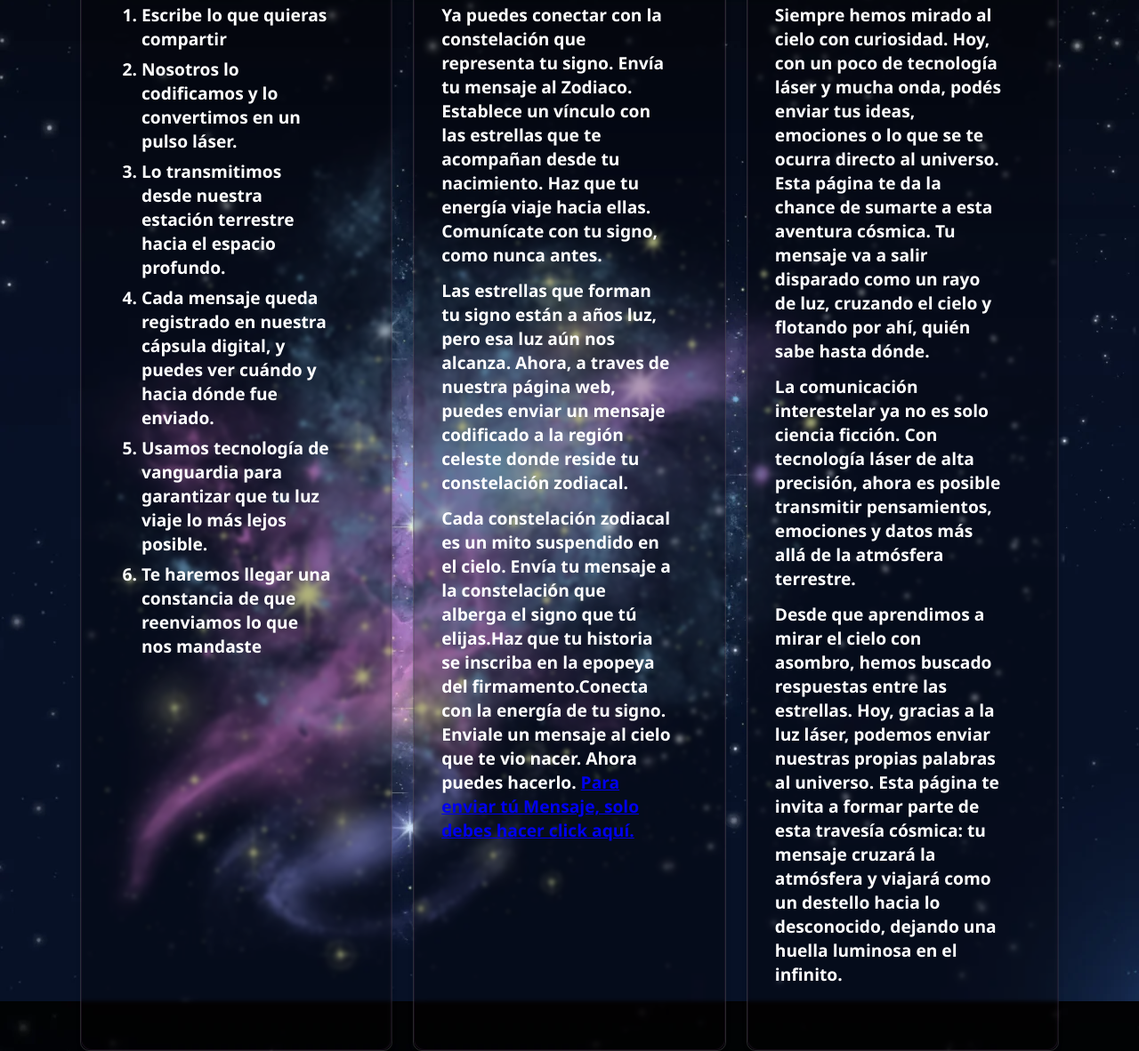
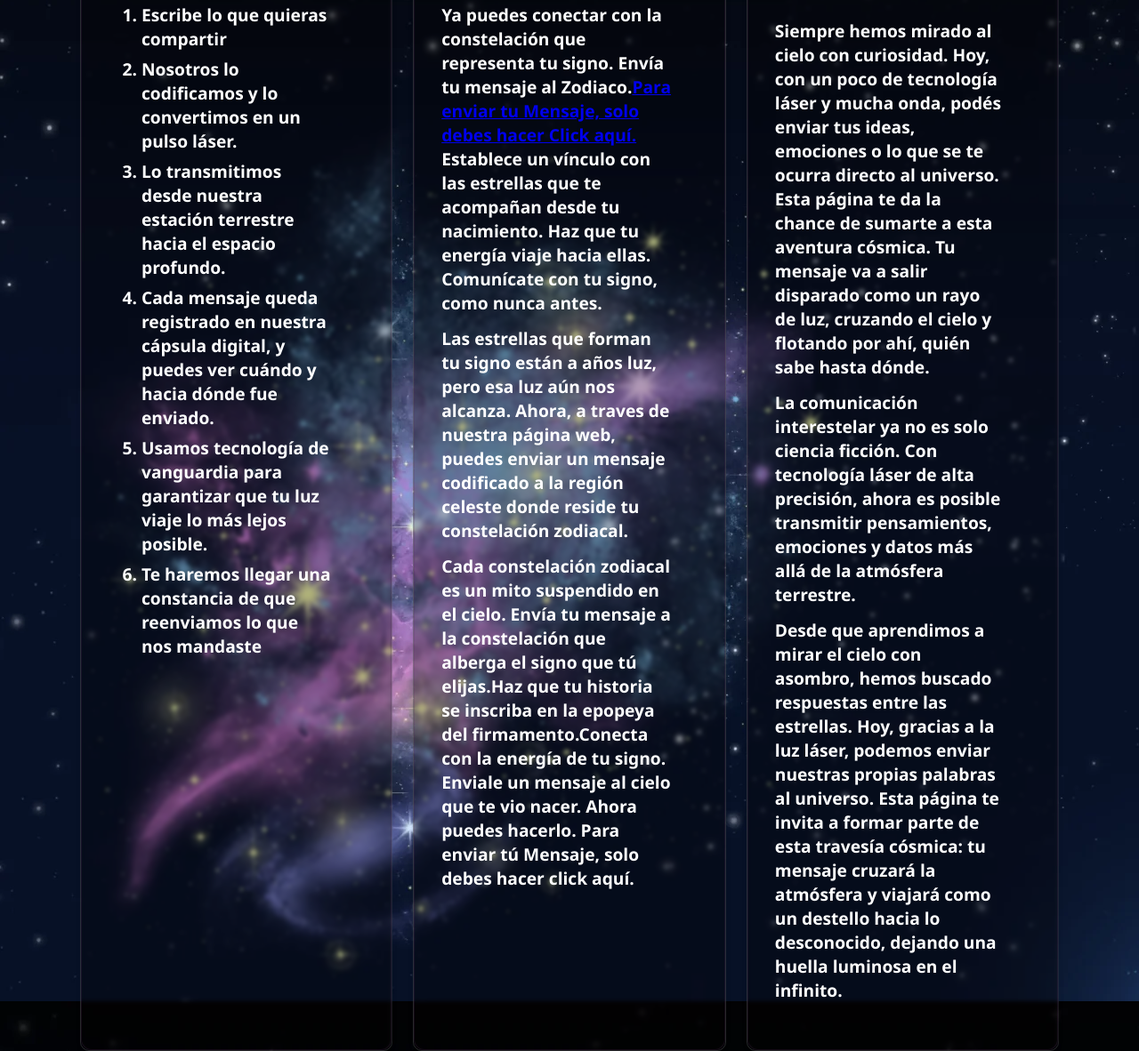
Before and after one commit to AndrewJohnVennette/StellarWave3, a website: page public/zodiacmessage.html in a window 1280 px wide. Shown: the part 314-1496 px from the top of the page at 89% size. Drawn offline with Linux system fonts and the light colour scheme.

Commit message:
Updated link
Updated the link to resend the user to the pay page

```diff
--- a/public/zodiacmessage.html
+++ b/public/zodiacmessage.html
@@ -103,14 +103,14 @@
             <h2>ENVÍA TU MENSAJE AL ZODIACO, SIN ESCALAS.</h2>
             <div class="glass">
                 <p>
-                    Ya puedes conectar con la constelación que representa tu signo. Envía tu mensaje al Zodiaco. Establece un vínculo con las estrellas que te acompañan desde tu nacimiento. Haz que tu energía viaje hacia ellas. Comunícate con tu signo, como nunca antes.
+                    Ya puedes conectar con la constelación que representa tu signo. Envía tu mensaje al Zodiaco.<a class="blink-02" href="http://">Para enviar tu Mensaje, solo debes hacer Click aquí.<a/> Establece un vínculo con las estrellas que te acompañan desde tu nacimiento. Haz que tu energía viaje hacia ellas. Comunícate con tu signo, como nunca antes.
                 </p>
                 <p>
                     Las estrellas que forman tu signo están a años luz, pero esa luz aún nos alcanza. Ahora, a traves de nuestra página web, puedes enviar un mensaje codificado a la región celeste donde reside tu constelación zodiacal.
                 </p>
                 <p>
                     Cada constelación zodiacal es un mito suspendido en el cielo. Envía tu mensaje a la constelación que alberga el signo que tú elijas.Haz que tu historia se inscriba en la epopeya del firmamento.Conecta con la energía de tu signo. Enviale un mensaje al cielo que te vio nacer. Ahora puedes hacerlo.
-                    <a class="blink-02" href="http://">Para enviar tú Mensaje, solo debes hacer click aquí.</a>
+                    Para enviar tú Mensaje, solo debes hacer click aquí.
                 </p>
             </div>
         </article>
```
Also changed, not shown: public/lovemessage.html (+1 -0 lines).
